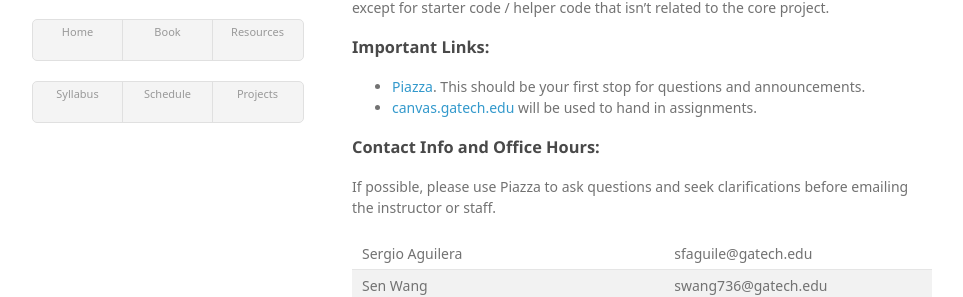
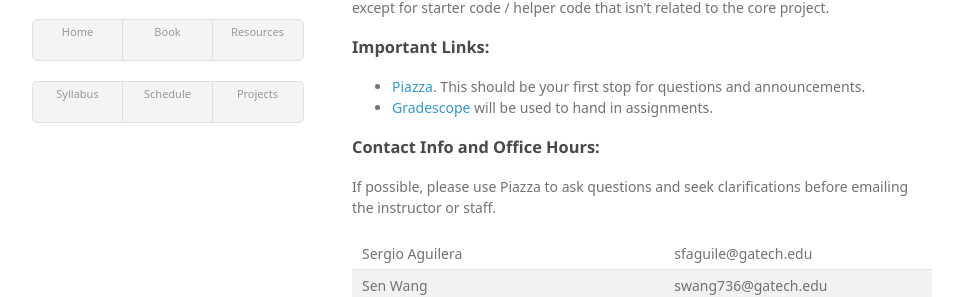
Before and after one commit to dellaert/20F-6476, a Jekyll site: the page built from syllabus.md, in a window 1280 px wide and 900 px high, scrolled down 1211 px. Shown: the part 162-459 px from the top of the window, without its empty margins (158-1121 px from the left). Built offline with Jekyll 4.4.1, drawn with Linux system fonts in a browser that asks for light colours; some web fonts are replaced.

Commit message:
Update syllabus.md

```diff
--- a/syllabus.md
+++ b/syllabus.md
@@ -41,7 +41,7 @@ You should not view or edit anyone else's code. You should not post code to Piaz
 
 ### Important Links:
 * [Piazza](https://piazza.com/class/kd98lybcja45yt). This should be your first stop for questions and announcements.
-* [canvas.gatech.edu](https://canvas.gatech.edu/) will be used to hand in assignments.
+* [Gradescope](https://www.gradescope.com/) will be used to hand in assignments.
 
 ### Contact Info and Office Hours:
 If possible, please use Piazza to ask questions and seek clarifications before emailing the instructor or staff.
```
